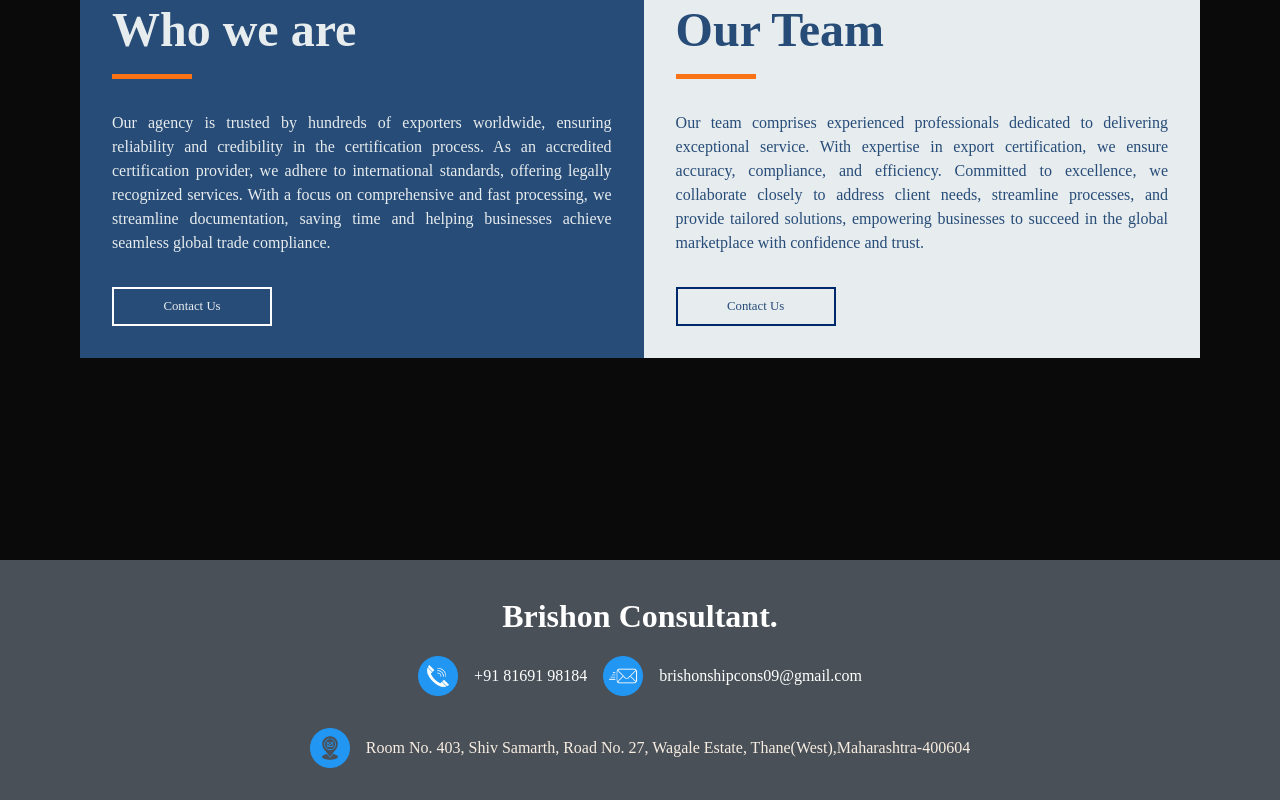
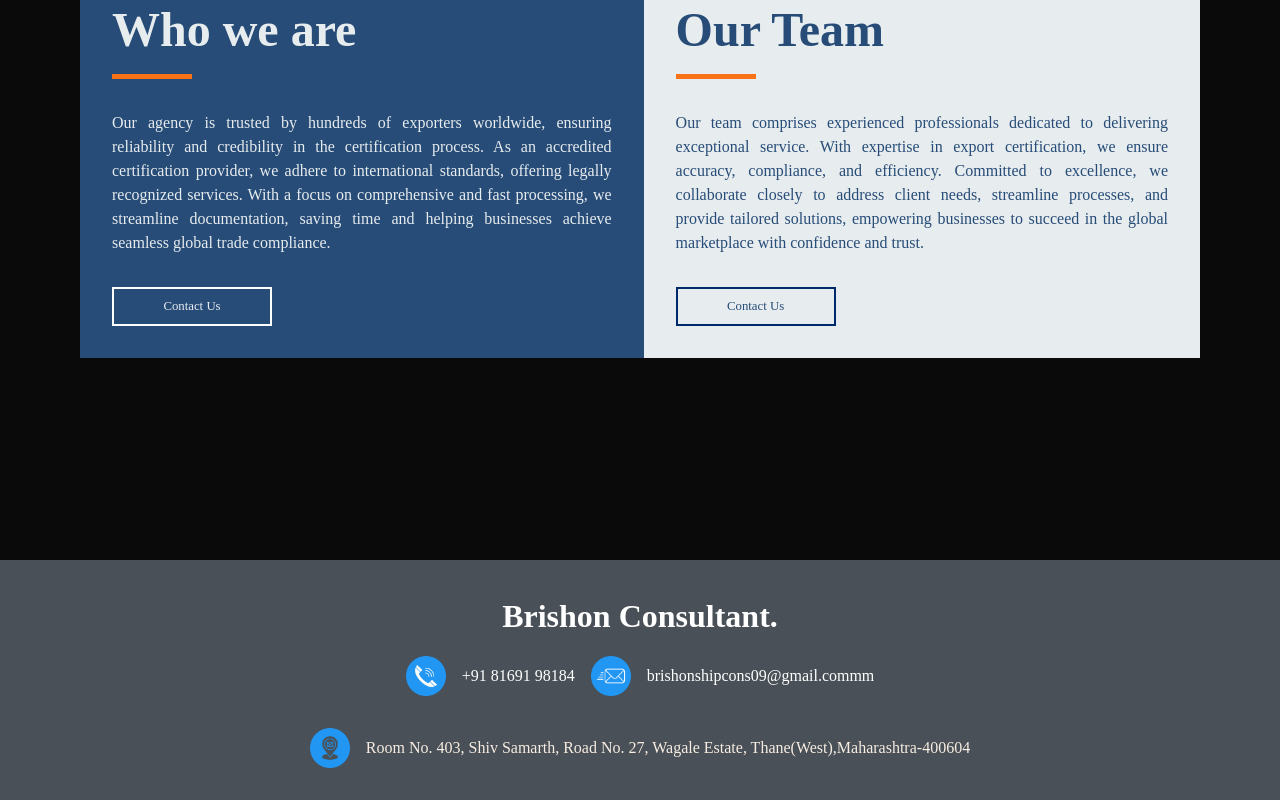
Before and after one commit to rohan664/brishon_consultant, a Next.js app in the folder brishon_consultant/: page / in a window 1280 px wide. Shown: the part 2640-3440 px from the top of the page. Built offline with nearby package versions, Linux system fonts and the light colour scheme; a web font is replaced by a local one.

Commit message:
Update footer.tsx

```diff
--- a/brishon_consultant/src/app/components/footer.tsx
+++ b/brishon_consultant/src/app/components/footer.tsx
@@ -17,7 +17,7 @@
                     </div>
                     <div className="flex items-center gap-4">
                         <Image src={email} alt="phone" height={40}/>
-                        <p className="text-sm md:text-base text-white">brishonshipcons09@gmail.com</p>
+                        <p className="text-sm md:text-base text-white">brishonshipcons09@gmail.commm</p>
                     </div>
                 </div>
                 <div className="flex items-center gap-4">
```
